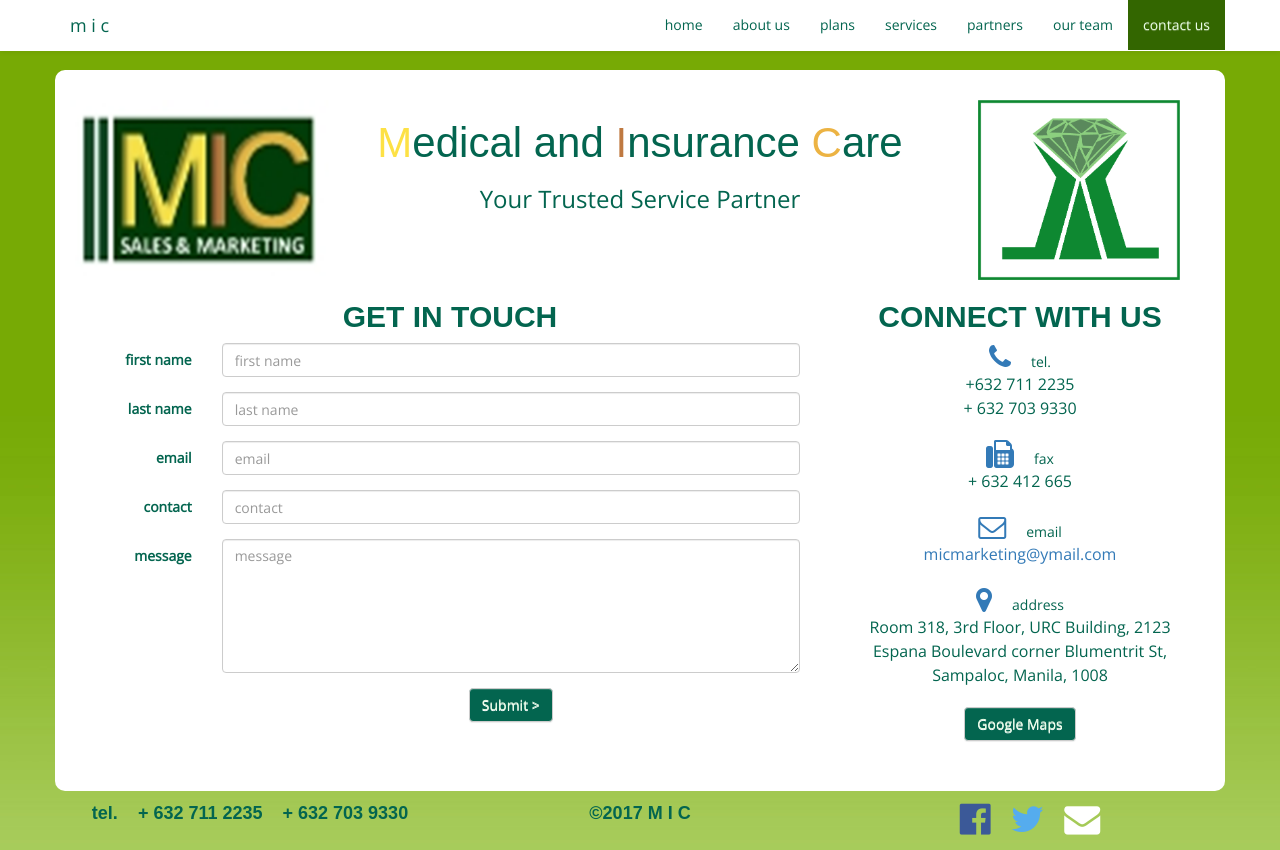
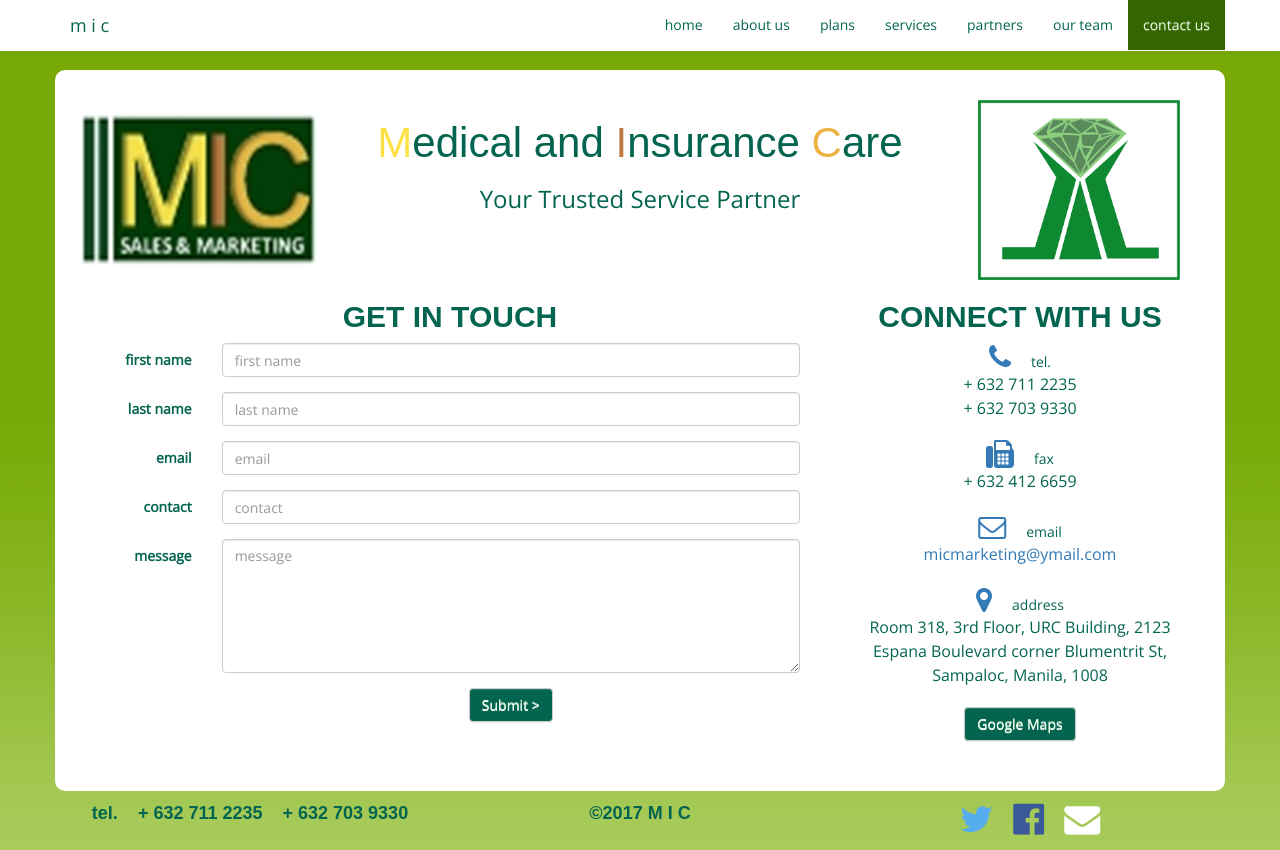
Before and after one commit to baronparedes/mic, a React app in the folder mic-react-main/: page /contactus in a window 1280 px wide. Built offline with nearby package versions, Linux system fonts and the light colour scheme; a web font is replaced by a local one.

Commit message:
Tweaked contacts

```diff
--- a/mic-react-main/src/components/layout/Footer.jsx
+++ b/mic-react-main/src/components/layout/Footer.jsx
@@ -25,11 +25,18 @@ const Footer = () => {
                     </Col>
                     <Col sm={12} md={4} lg={4}>
                         <div>
-                            <i className="fa fa-2x text-primary sr-icons fa-facebook-official" />
+
+                            <a href="http://twitter.com" target="_blank">
+                                <i className="fa fa-2x text-primary sr-icons fa-twitter" />
+                            </a>
                             <span className="spacer" />
-                            <i className="fa fa-2x text-primary sr-icons fa-twitter" />
+                            <a href="http://facebook.com" target="_blank">
+                                <i className="fa fa-2x text-primary sr-icons fa-facebook-official" />
+                            </a>
                             <span className="spacer" />
-                            <i className="fa fa-2x text-primary sr-icons fa-envelope" />
+                            <a href="mailto:micmarketing@ymail.com">
+                                <i className="fa fa-2x text-primary sr-icons fa-envelope" />
+                            </a>
                         </div>
                     </Col>
                 </Row>
--- a/mic-react-main/src/components/views/contactus/ConnectWithUs.jsx
+++ b/mic-react-main/src/components/views/contactus/ConnectWithUs.jsx
@@ -10,7 +10,7 @@ const ConnectWithUs = () => {
                 <span className="spacer" />
                 <span>tel.</span>
                 <p>
-                    <span>+632 711 2235</span>
+                    <span>+ 632 711 2235</span>
                     <br />
                     <span>+ 632 703 9330</span>
                 </p>
@@ -20,7 +20,7 @@ const ConnectWithUs = () => {
                 <span className="spacer" />
                 <span>fax</span>
                 <p>
-                    <span>+ 632 412 665</span>
+                    <span>+ 632 412 6659</span>
                 </p>
             </div>
             <div>
```
